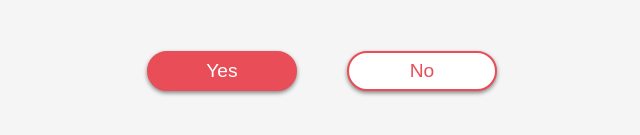
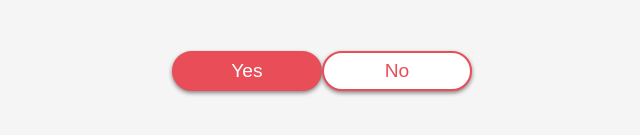
Before and after one commit to Lynch00101/jirrrrr, a plain HTML site: page index.html in a window 1280 px wide. Shown: the part 549-684 px from the top of the page, without its empty margins (318-958 px from the left). Drawn offline with Linux system fonts and the light colour scheme.

Commit message:
Update style.css

```diff
--- a/style.css
+++ b/style.css
@@ -10,6 +10,7 @@ body {
     align-items: center;
     min-height: 100vh;
     background: whitesmoke;
+    position: relative;
 }
 
 h2 {
@@ -20,17 +21,17 @@ h2 {
 }
 
 .btn-group {
-    width: 100%;
-    height: 40px;
     display: flex;
     justify-content: center;
     margin-top: 50px;
+    position: relative;
+    width: 100%;
+    height: 40px;
 }
 
 button {
-    position: absolute;
     width: 150px;
-    height: inherit;
+    height: 40px;
     color: white;
     font-size: 1.2em;
     border-radius: 30px;
@@ -38,16 +39,15 @@ button {
     cursor: pointer;
     box-shadow: 0 2px 4px gray;
     border: 2px solid #e94d58;
+    transition: width 0.3s ease, height 0.3s ease;
 }
 
 button:nth-child(1) {
-    margin-left: -200px;
     background: #e94d58;
 }
 
 button:nth-child(2) {
-    margin-right: -200px;
     background: white;
     color: #e94d58;
-    transition: width 0.3s ease, height 0.3s ease;
+    position: relative;
 }
```
